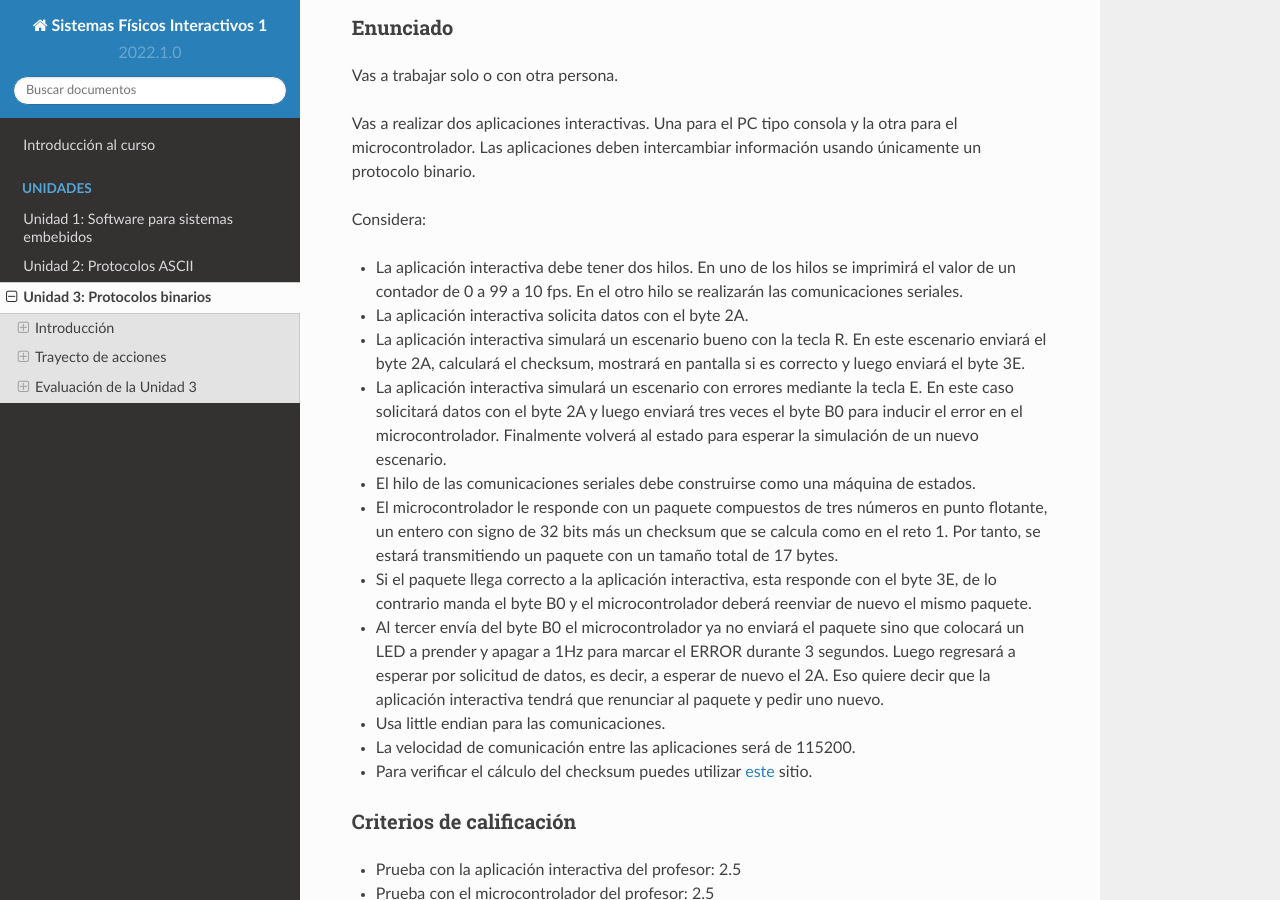
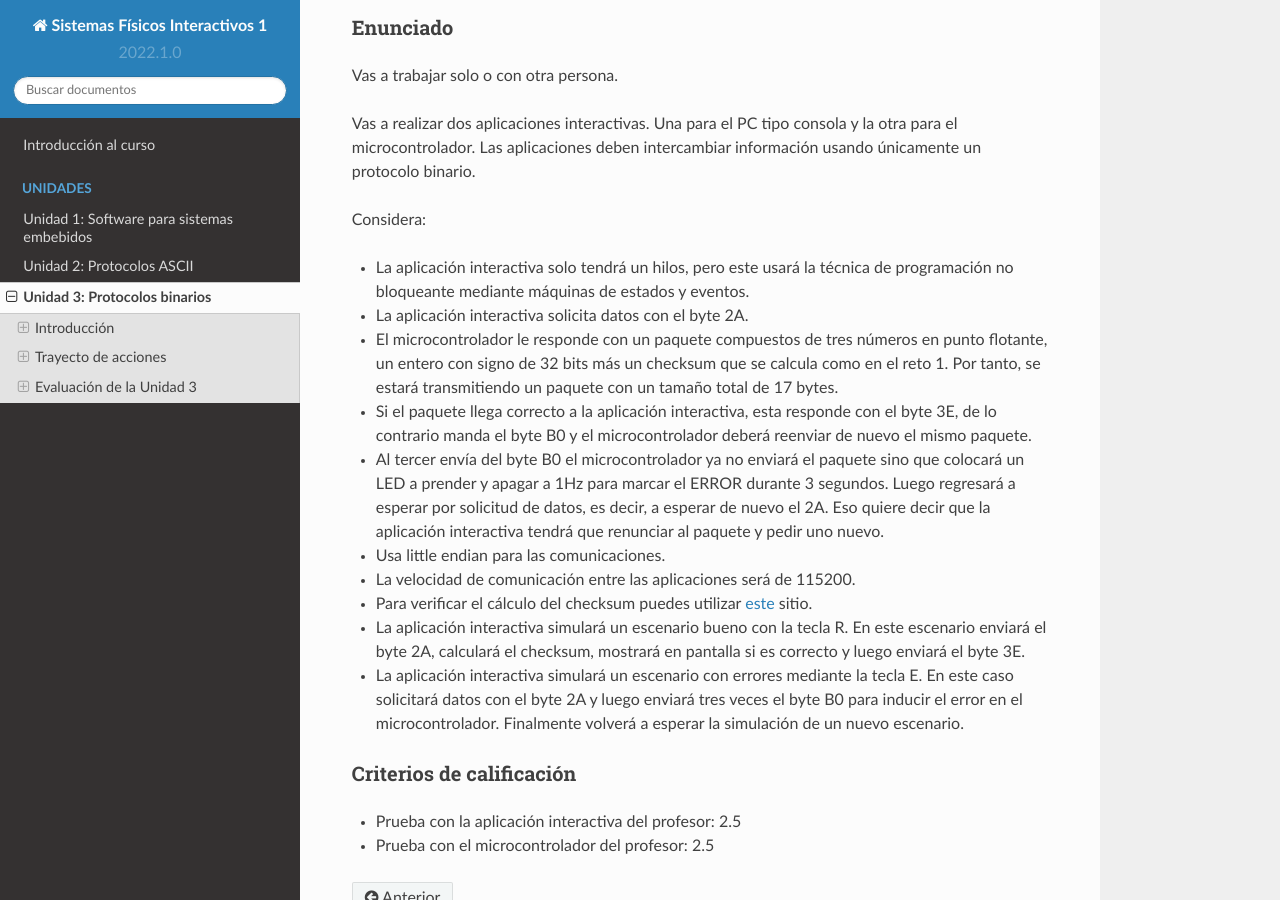
Before and after one commit to juanferfranco/SistemasFisicosInteractivos1, a Sphinx documentation site: the page built from docs/_unidad3/unidad3.rst, in a window 1280 px wide and 900 px high, scrolled down 10716 px. Built offline with Sphinx 7.4.7 and the Read the Docs theme 2.0.0, drawn with Linux system fonts in a browser that asks for light colours.

Commit message:
update evaluation

```diff
--- a/docs/_unidad3/unidad3.rst
+++ b/docs/_unidad3/unidad3.rst
@@ -573,18 +573,9 @@ información usando únicamente un protocolo binario.
 
 Considera:
 
-* La aplicación interactiva debe tener dos hilos. En uno de los hilos se imprimirá
-  el valor de un contador de 0 a 99 a 10 fps. En el otro hilo se realizarán
-  las comunicaciones seriales.
+* La aplicación interactiva solo tendrá un hilos, pero este usará la técnica de programación
+  no bloqueante mediante máquinas de estados y eventos.
 * La aplicación interactiva solicita datos con el byte 2A.
-* La aplicación interactiva simulará un escenario bueno con la tecla R. En este
-  escenario enviará el byte 2A, calculará el checksum, mostrará en pantalla si es
-  correcto y luego enviará el byte 3E.
-* La aplicación interactiva simulará un escenario con errores mediante la tecla E. En
-  este caso solicitará datos con el byte 2A y luego enviará tres veces el byte B0 para
-  inducir el error en el microcontrolador. Finalmente volverá al estado para esperar
-  la simulación de un nuevo escenario.
-* El hilo de las comunicaciones seriales debe construirse como una máquina de estados.
 * El microcontrolador le responde con un paquete compuestos de tres números
   en punto flotante, un entero con signo de 32 bits más un checksum que se
   calcula como en el reto 1. Por tanto, se estará transmitiendo un
@@ -601,6 +592,16 @@ Considera:
 * La velocidad de comunicación entre las aplicaciones será de 115200.
 * Para verificar el cálculo del checksum puedes utilizar
   `este <https://www.scadacore.com/tools/programming-calculators/online-checksum-calculator/>`__ sitio.
+* La aplicación interactiva simulará un escenario bueno con la tecla R. En este
+  escenario enviará el byte 2A, calculará el checksum, mostrará en pantalla si es
+  correcto y luego enviará el byte 3E.
+* La aplicación interactiva simulará un escenario con errores mediante la tecla E. En
+  este caso solicitará datos con el byte 2A y luego enviará tres veces el byte B0 para
+  inducir el error en el microcontrolador. Finalmente volverá a esperar
+  la simulación de un nuevo escenario.
+
+
+
 
 Criterios de calificación
 ****************************
```
